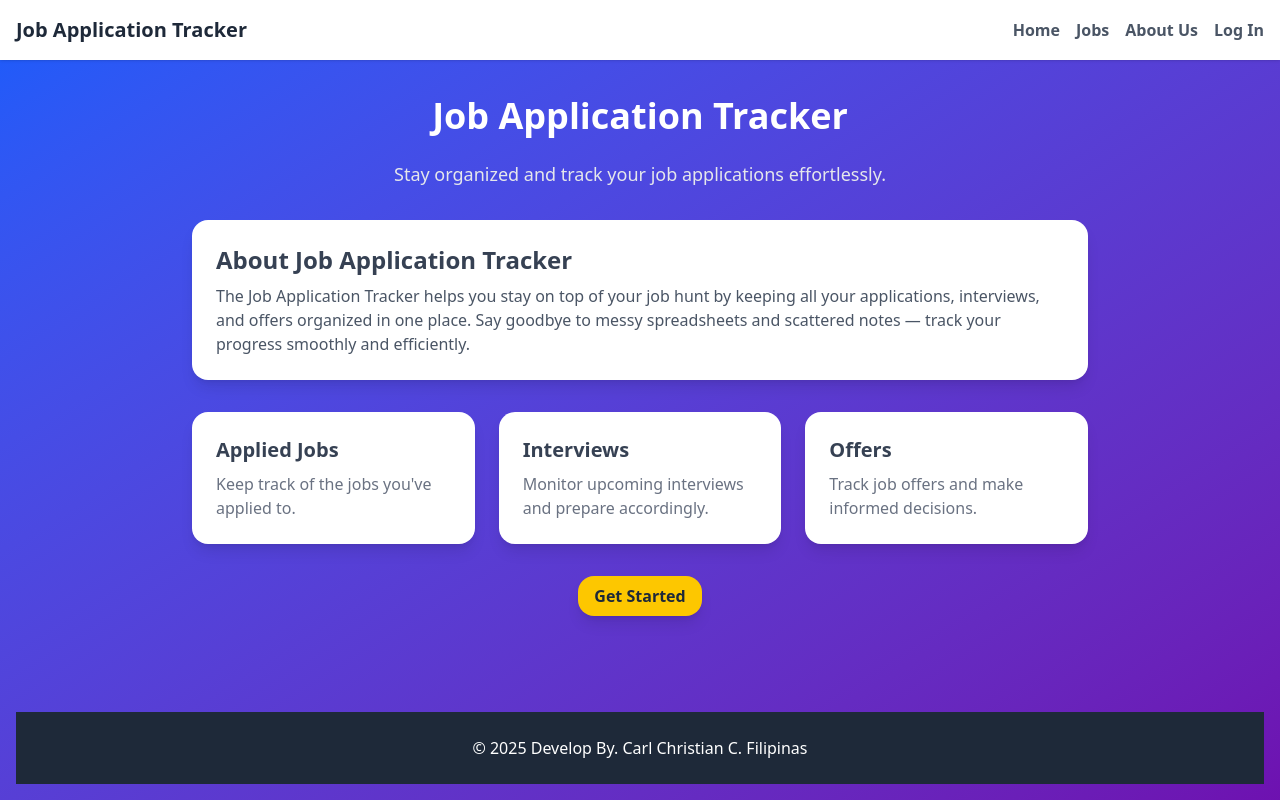
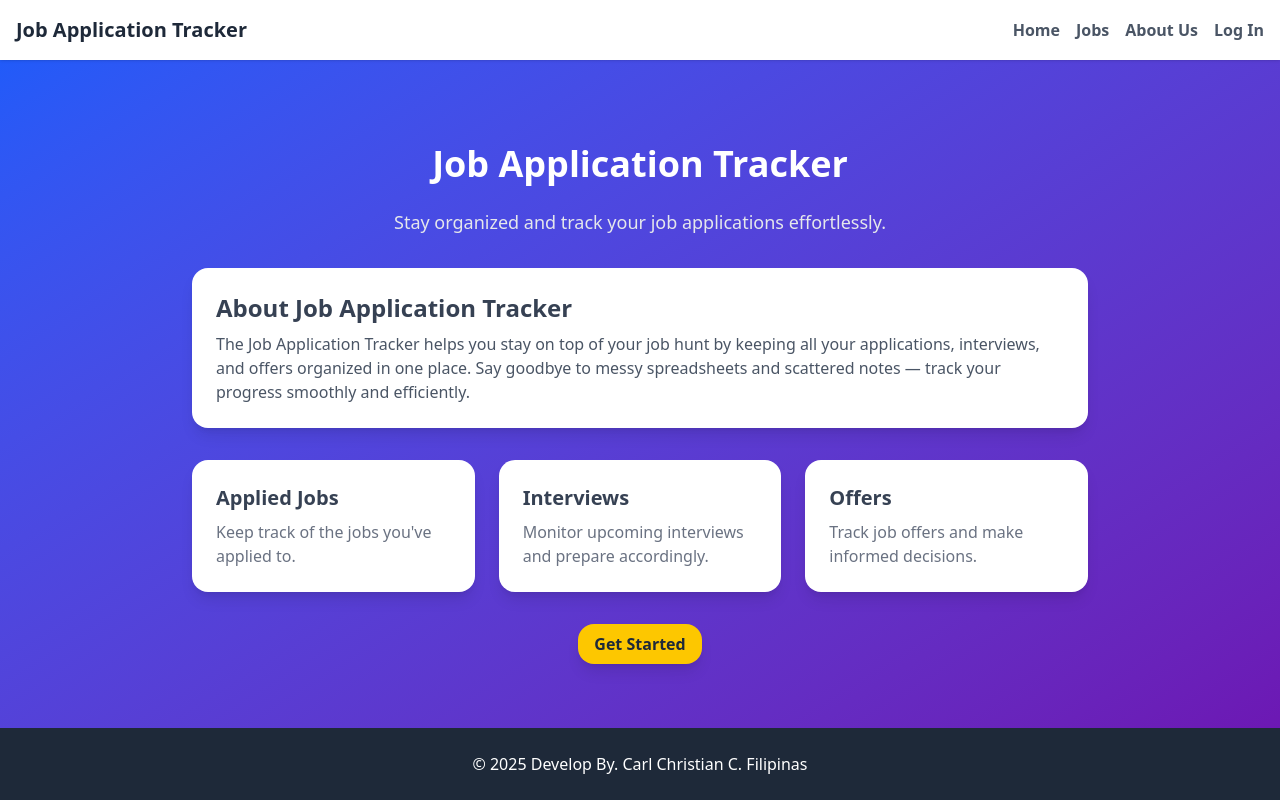
Before and after one commit to bong-123/jobs, a Next.js app: page / in a window 1280 px wide. Built offline with nearby package versions, Linux system fonts and the light colour scheme.

Commit message:
third commit

```diff
--- a/src/app/page.tsx
+++ b/src/app/page.tsx
@@ -4,15 +4,15 @@ import React from 'react';
 import { useRouter } from 'next/navigation';
 import Header from '../components/header';
 import Footer from '../components/footer';
-// import Link from 'next/link';
 
 const HomePage = () => {
   const router = useRouter();
 
   return (
-    <div className="min-h-screen bg-gradient-to-br from-blue-600 to-purple-800 flex flex-col items-center justify-center p-4">
+    <div className="min-h-screen bg-gradient-to-br from-blue-600 to-purple-800 flex flex-col">
       <Header />
 
+      <main className="flex-grow flex flex-col items-center justify-center p-4">
         <h1 className="text-4xl font-bold text-white mt-20 mb-6">Job Application Tracker</h1>
         <p className="text-lg text-gray-200 mb-8">Stay organized and track your job applications effortlessly.</p>
 
@@ -26,7 +26,7 @@ const HomePage = () => {
         <div className="grid grid-cols-1 md:grid-cols-2 lg:grid-cols-3 gap-6 w-full max-w-4xl">
           <div className="bg-white p-6 rounded-2xl shadow-lg hover:shadow-xl transition-transform transform hover:-translate-y-2">
             <h2 className="text-xl font-semibold text-gray-700 mb-2">Applied Jobs</h2>
-          <p className="text-gray-500">Keep track of the jobs you&apos;ve applied to.</p>
+            <p className="text-gray-500">Keep track of the jobs you've applied to.</p>
           </div>
 
           <div className="bg-white p-6 rounded-2xl shadow-lg hover:shadow-xl transition-transform transform hover:-translate-y-2">
@@ -46,6 +46,7 @@ const HomePage = () => {
         >
           Get Started
         </button>
+      </main>
 
       <Footer />
     </div>
```
Lines whose indentation alone changed are shown as unchanged.
